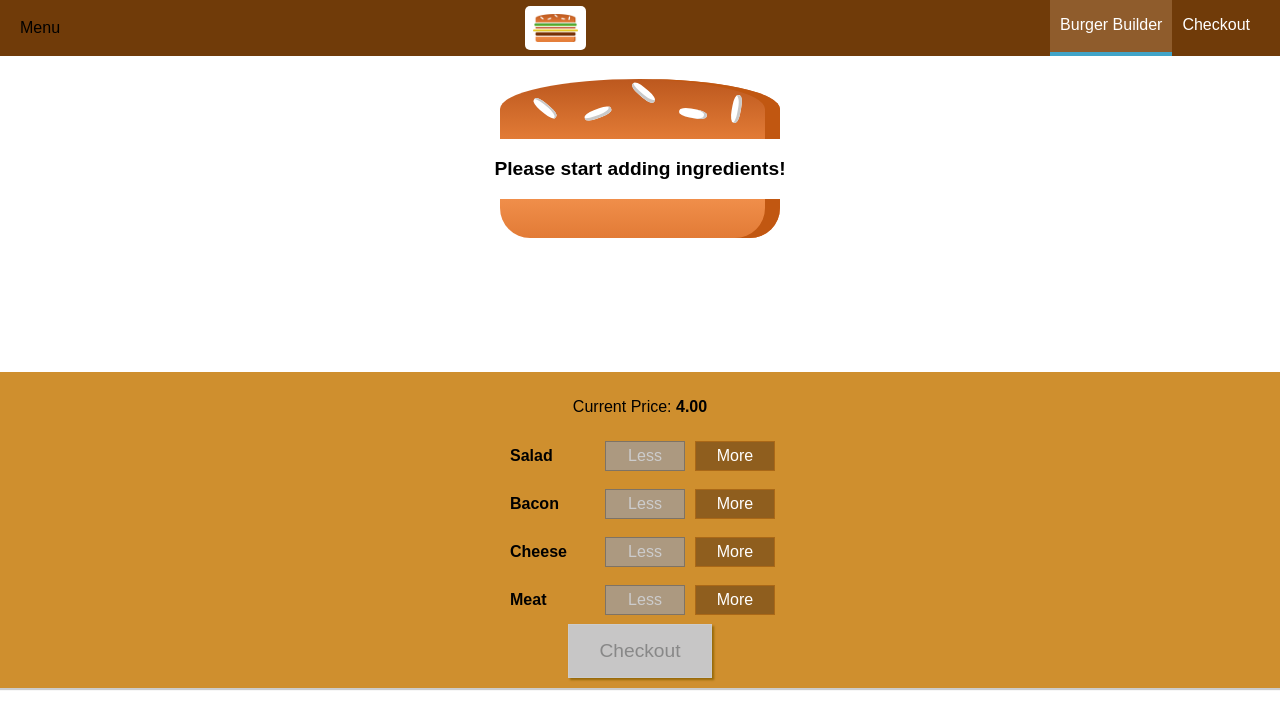
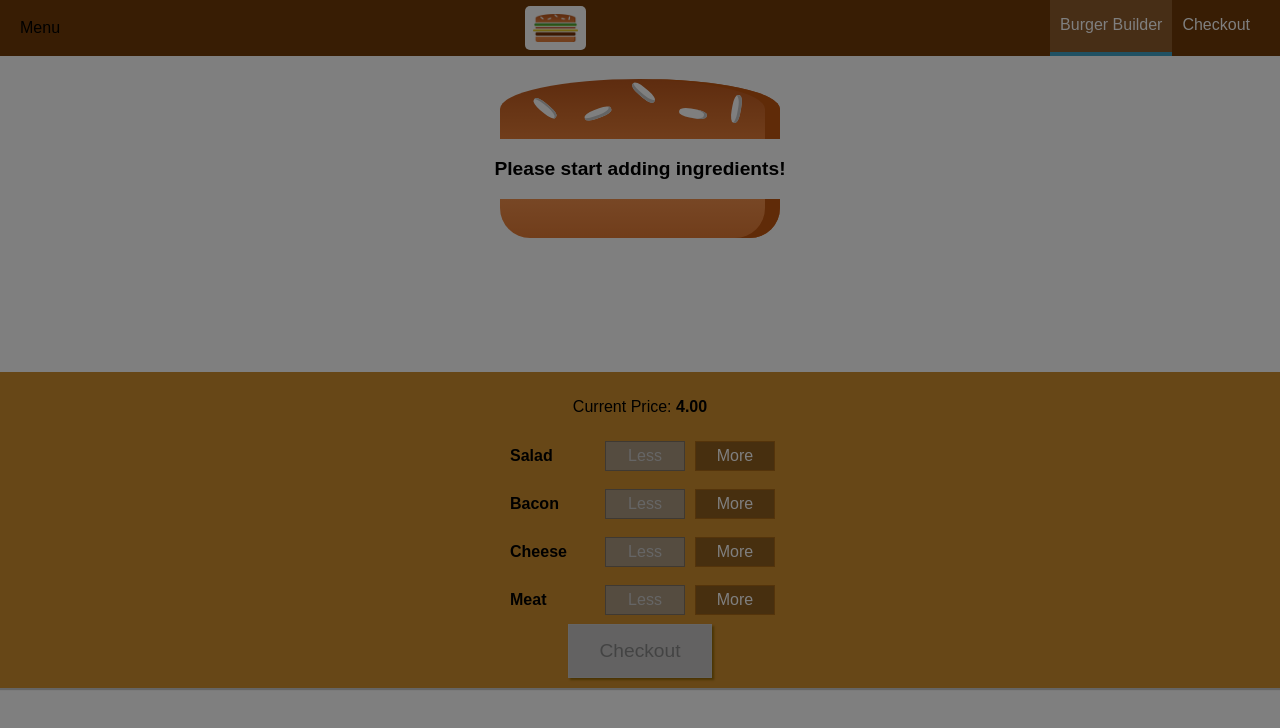
Before and after one commit to aaronsalud/ReactBurgerBuilderApp, a React app: page / in a window 1280 px wide. Shown: the top 728 px of the page. Built offline with nearby package versions, Linux system fonts and the light colour scheme.

Commit message:
Add Backdrop with SideDrawer

```diff
--- a/src/components/Navigation/SideDrawer/SideDrawer.js
+++ b/src/components/Navigation/SideDrawer/SideDrawer.js
@@ -2,9 +2,13 @@ import React from 'react';
 import Logo from '../../Logo/Logo';
 import NavigationItems from '../NavigationItems/NavigationItems';
 import classes from './SideDrawer.css';
+import Backdrop from '../../UI/Backdrop/Backdrop';
+import Wrapper from '../../../hoc/Wrapper';
 
 const sideDrawer = (props) => {
     return (
+        <Wrapper>
+            <Backdrop show />
             <div className={classes.SideDrawer}>
                 <div className={classes.Logo}>
                     <Logo />
@@ -13,6 +17,7 @@ const sideDrawer = (props) => {
                     <NavigationItems />
                 </nav>
             </div>
+        </Wrapper>
     );
 };
 
```
Lines whose indentation alone changed are shown as unchanged.
